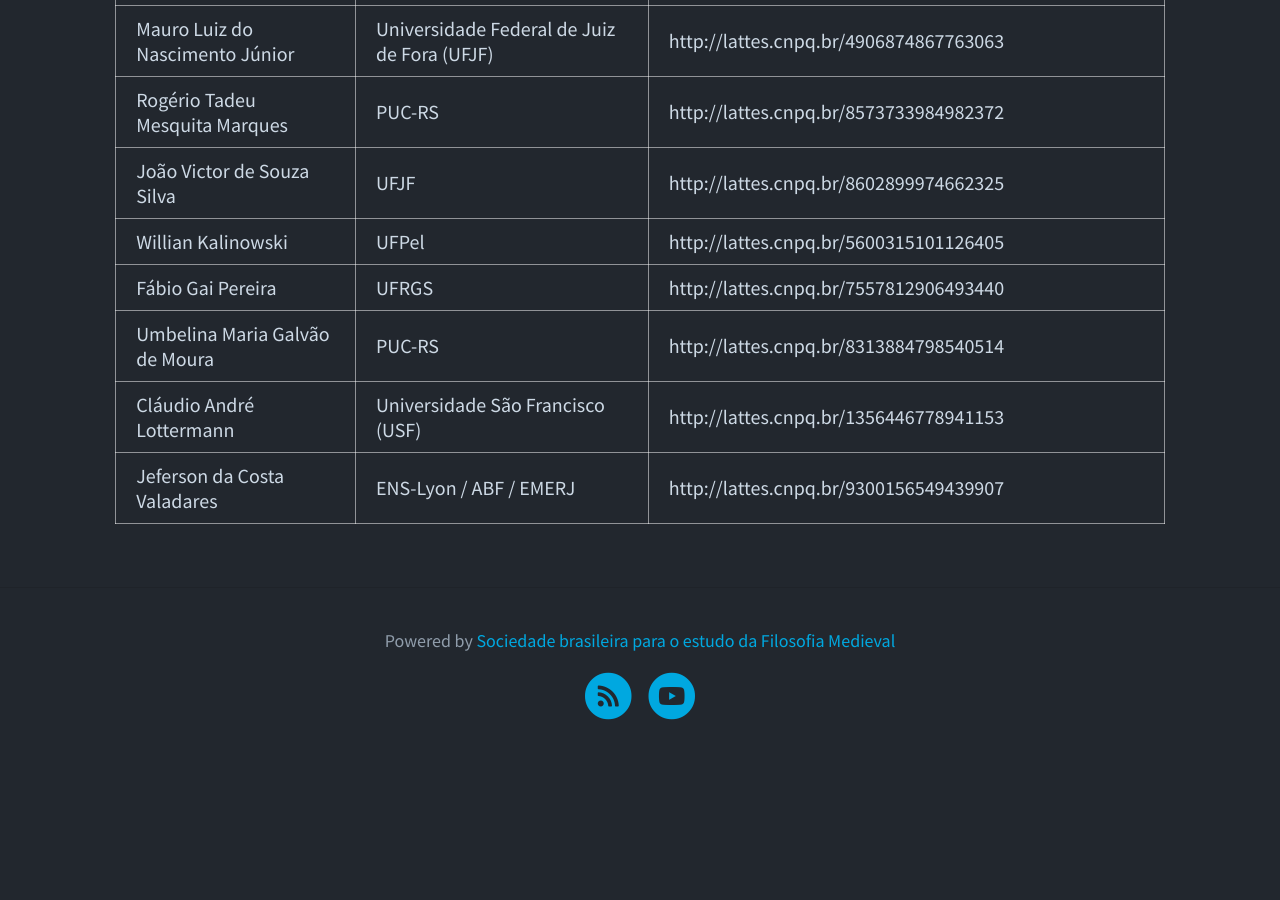
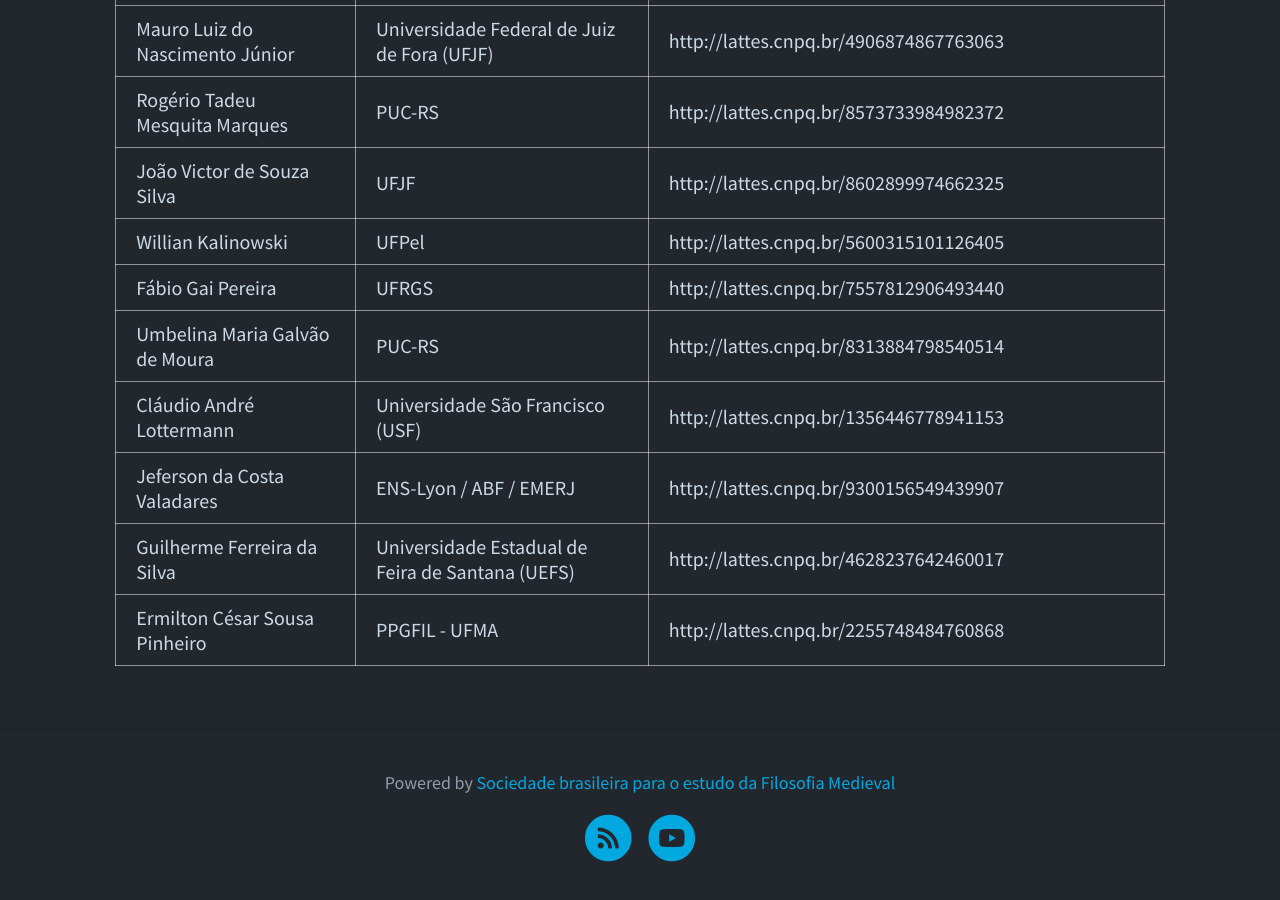
Before and after one commit to nap-o/sbefm, a Jekyll site: the page built from pages/membros.md, in a window 1280 px wide and 900 px high, scrolled down 7502 px. Built offline with Jekyll 4.4.1, drawn with Linux system fonts in a browser that asks for light colours; before the commit the page ends 8260 px from its top, so only the background shows below that.

Commit message:
dois novos membros

```diff
--- a/_data/membros.json
+++ b/_data/membros.json
@@ -979,5 +979,23 @@
             "lattes": "http://lattes.cnpq.br/9300156549439907",
             "instituicao": "ENS-Lyon / ABF / EMERJ"
         }
+    },
+    {
+        "model": "appsbefm.associado",
+        "pk": 124,
+        "fields": {
+            "first_name": "Guilherme Ferreira da Silva",
+            "lattes": "http://lattes.cnpq.br/4628237642460017",
+            "instituicao": "Universidade Estadual de Feira de Santana (UEFS)"
+        }
+    },
+    {
+        "model": "appsbefm.associado",
+        "pk": 125,
+        "fields": {
+            "first_name": "Ermilton César Sousa Pinheiro",
+            "lattes": "http://lattes.cnpq.br/2255748484760868",
+            "instituicao": "PPGFIL - UFMA"
+        }
     }
 ]
```
Also changed, not shown: 2 other files.
